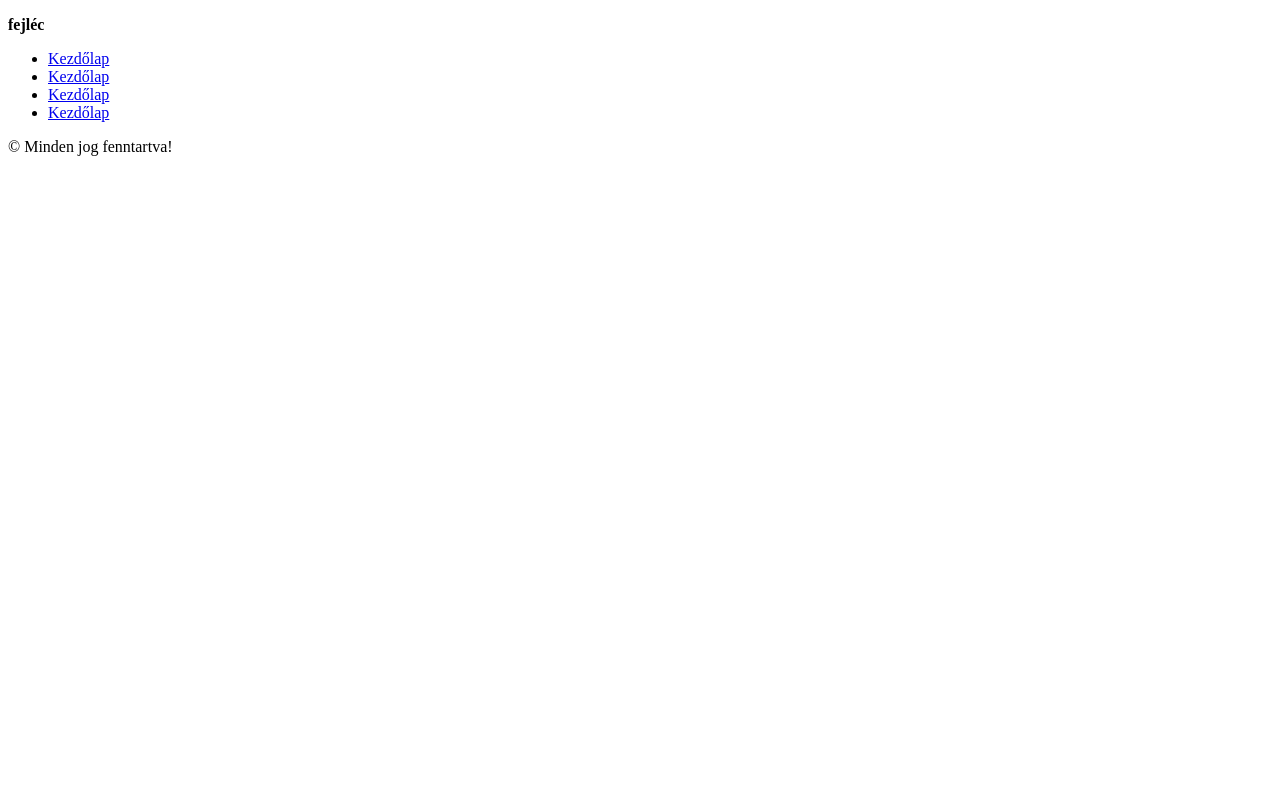
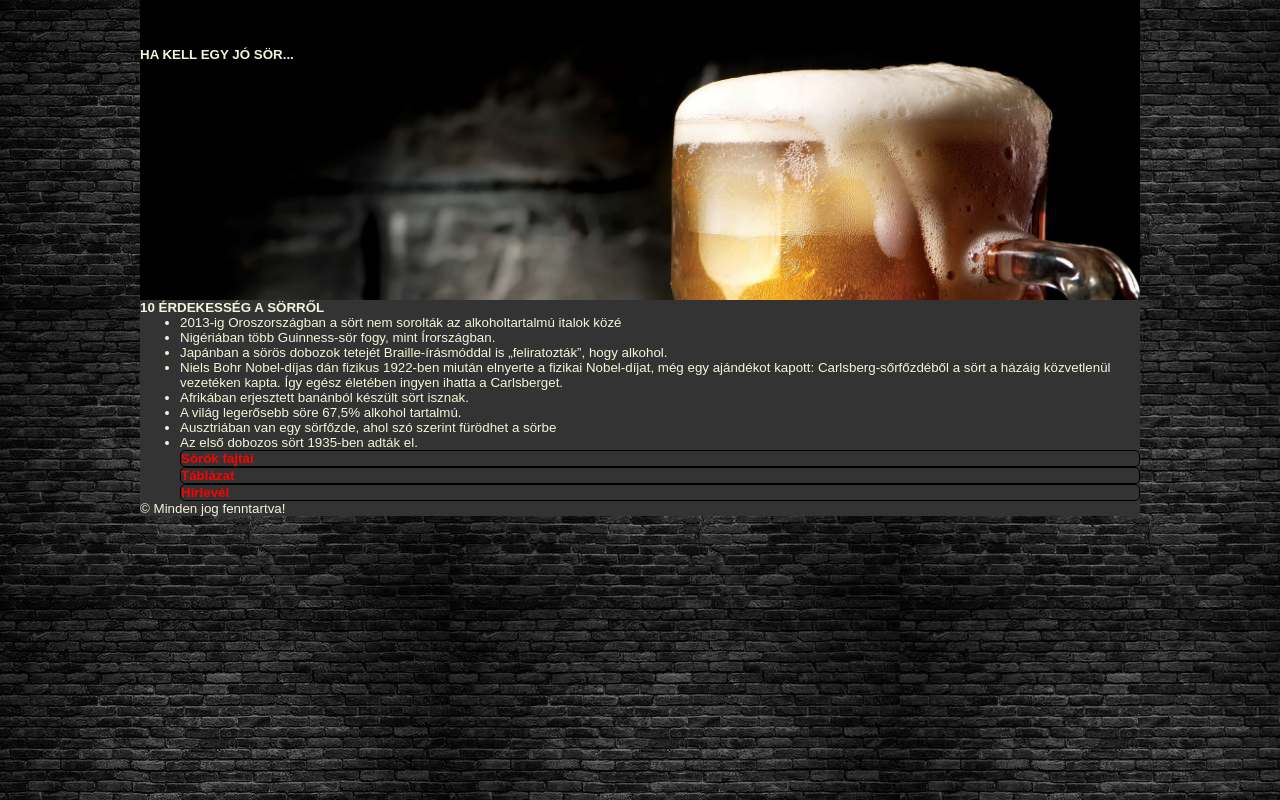
Before and after one commit to Bori888/Ilyes_Borbala_Sor, a plain HTML site: page index.html in a window 1280 px wide. Drawn offline with Linux system fonts and the light colour scheme.

Commit message:
stilus alakitása, tablazat oladal letrehozva, body, main,nav kesz

```diff
--- a/index.html
+++ b/index.html
@@ -13,23 +13,44 @@
   <body>
     <main>
       <header>
-        <p><b>fejléc</b></p>
+        <h1><b>HA KELL EGY JÓ SÖR...</b></h1>
       </header>
-      <aside>
-        <nav>
-            <ul>
-                    <li><a href="index.html">Kezdőlap</a></li>
-                    <li><a href="index.html">Kezdőlap</a></li>
-                    <li><a href="index.html">Kezdőlap</a></li>
-                    <li><a href="index.html">Kezdőlap</a></li>
-            </ul>
-        </nav>
-      </aside>
+      <article>
+        <h2>10 ÉRDEKESSÉG A SÖRRŐL</h2>
+        <ul>
+          <li>
+            2013-ig Oroszországban a sört nem sorolták az alkoholtartalmú italok
+            közé
+          </li>
+          <li>Nigériában több Guinness-sör fogy, mint Írországban.</li>
+          <li>
+            Japánban a sörös dobozok tetejét Braille-írásmóddal is
+            „feliratozták”, hogy alkohol.
+          </li>
+          <li>
+            Niels Bohr Nobel-díjas dán fizikus 1922-ben miután elnyerte a
+            fizikai Nobel-díjat, még egy ajándékot kapott: Carlsberg-sőrfőzdéből
+            a sört a házáig közvetlenül vezetéken kapta. Így egész életében
+            ingyen ihatta a Carlsberget.
+          </li>
+          <li>Afrikában erjesztett banánból készült sört isznak.</li>
+          <li>A világ legerősebb söre 67,5% alkohol tartalmú.</li>
+          <li>
+            Ausztriában van egy sörfőzde, ahol szó szerint fürödhet a sörbe
+          </li>
+          <li>Az első dobozos sört 1935-ben adták el.</li>
+        </ul>
+      </article>
 
+      <nav>
+        <ul>
+          <li><b><a href="index.html">Sörök fajtái</a></b></li>
+          <li><b><a href="tablazat.html">Táblázat</a></b></li>
+          <li><b><a href="#">Hírlevél</a></b></li>
+        </ul>
+      </nav>
 
-      <article>
-        </article>
-      <footer><p >© Minden jog fenntartva!</p></footer>
+      <footer><p>© Minden jog fenntartva!</p></footer>
     </main>
   </body>
 </html>
--- a/stilus.css
+++ b/stilus.css
@@ -0,0 +1,52 @@
+*{
+    box-sizing: border-box;
+    font-family: Arial, Helvetica, sans-serif;
+    color: beige;
+    font-size: 10pt;
+    margin: 0px;
+}
+body{
+    background-image: url(design/teglafal.jpg);
+}
+main{
+    width: 80%;
+    max-width: 1000px;
+    margin: auto;
+    background-color:#333333;
+}
+header{
+    background-image: url(design/beer-new_401732638.jpg);
+    height: 300px;
+    background-size:cover;
+
+
+}
+header h1{
+    font-style:Garamond;
+    font-size: 32px;
+    float: left;
+    margin: 30px 30px auto auto;
+}
+nav li{
+    border: 1px solid black;
+    border-radius: 5px;
+
+}
+nav ul{
+    list-style-type: none;
+
+}
+nav li :hover{
+    background-color: lightgray;
+}
+nav li a {
+    text-decoration: none;
+    color: red;
+}
+nav li a :hover{
+    color: white;
+}
+article p{
+    text-align: justify;
+    font-size: 10px;
+}
```
Also changed, not shown: tablazat.html (added, +33 -0 lines).
